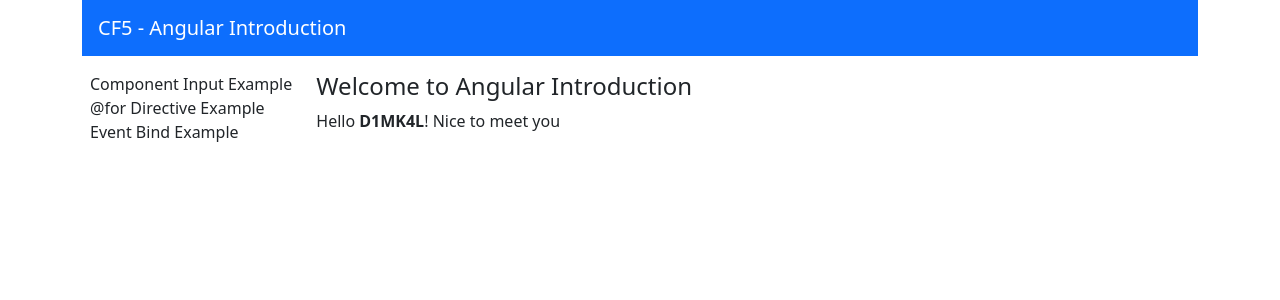
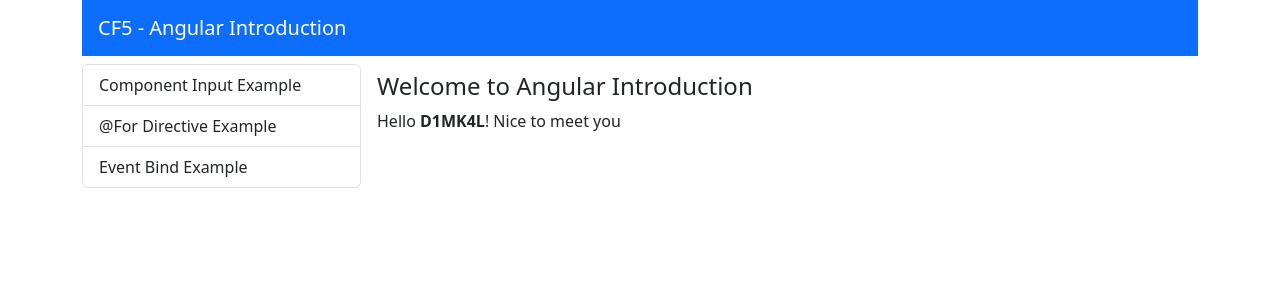
Before and after one commit to D1MK4L/Angular-Introduction, an Angular app: page / in a window 1280 px wide. Shown: the top 300 px of the page. Built offline with nearby package versions, Linux system fonts and the light colour scheme.

Commit message:
fancy app menu

```diff
--- a/src/app/app.component.html
+++ b/src/app/app.component.html
@@ -6,11 +6,12 @@
   </nav>
 
   <div class="d-flex flex-row gap-2">
-    <div class="d-flex flex-column text-nowrap bg-ligh p-2">
+    <!-- <div class="d-flex flex-column text-nowrap bg-ligh p-2">
       <span role="button" routerLink="component-input-example">Component Input Example</span>
       <span role="button" routerLink="for-directive-example">{{ '@for' }} Directive Example</span>
       <span role="button" routerLink="event-bind-example">Event Bind Example</span>
-    </div>
+    </div> -->
+    <app-list-group-menu class="w-25"></app-list-group-menu>
     <div class="flex-grow-1 p-2 text-nowrap">
       <router-outlet></router-outlet>
     </div>
--- a/src/app/app.component.ts
+++ b/src/app/app.component.ts
@@ -3,6 +3,7 @@
 import { Person } from './shared/interfaces/person';
 import { EventBindExampleComponent } from './components/event-bind-example/event-bind-example.component';
 import { RouterLink, RouterOutlet } from '@angular/router';
+import { ListGroupMenuComponent } from './components/list-group-menu/list-group-menu.component';
 
 
 @Component({
@@ -11,8 +12,7 @@
   imports: [
     RouterLink,
     RouterOutlet,
-    PersonTableComponent,
-    EventBindExampleComponent
+    ListGroupMenuComponent
   ],
   templateUrl: './app.component.html',
   styleUrl: './app.component.css'
--- /dev/null
+++ b/src/app/components/list-group-menu/list-group-menu.component.html
@@ -0,0 +1,11 @@
+<div class="list-group">
+    @for (entry of menu; track entry) {
+      <a
+        class="list-group-item list-group-item-action text-truncate"
+        [routerLink]="entry.routerLink"
+        [routerLinkActive]="['active']"
+      >
+        {{ entry.text }}
+      </a>
+    }
+  </div>
--- /dev/null
+++ b/src/app/components/list-group-menu/list-group-menu.component.ts
@@ -0,0 +1,19 @@
+import { Component } from '@angular/core';
+import { RouterLink, RouterLinkActive } from '@angular/router';
+import { MenuItem } from 'src/app/shared/interfaces/menu-item';
+
+@Component({
+  selector: 'app-list-group-menu',
+  standalone: true,
+  imports: [RouterLink, RouterLinkActive],
+  templateUrl: './list-group-menu.component.html',
+  styleUrl: './list-group-menu.component.css'
+})
+export class ListGroupMenuComponent {
+  menu: MenuItem[] = [
+    { text: 'Component Input Example', routerLink: 'component-input-example'},
+    { text: '@For Directive Example', routerLink: 'for-directive-example'},
+    { text: 'Event Bind Example', routerLink: 'event-bind-example'},
+  ];
+
+}
--- /dev/null
+++ b/src/app/shared/interfaces/menu-item.ts
@@ -0,0 +1,4 @@
+export interface MenuItem{
+    text: string;
+    routerLink:string;
+}
```
Also changed, not shown: src/app/app.routes.ts (+11 -5 lines), src/app/components/list-group-menu/list-group-menu.component.css (added).
